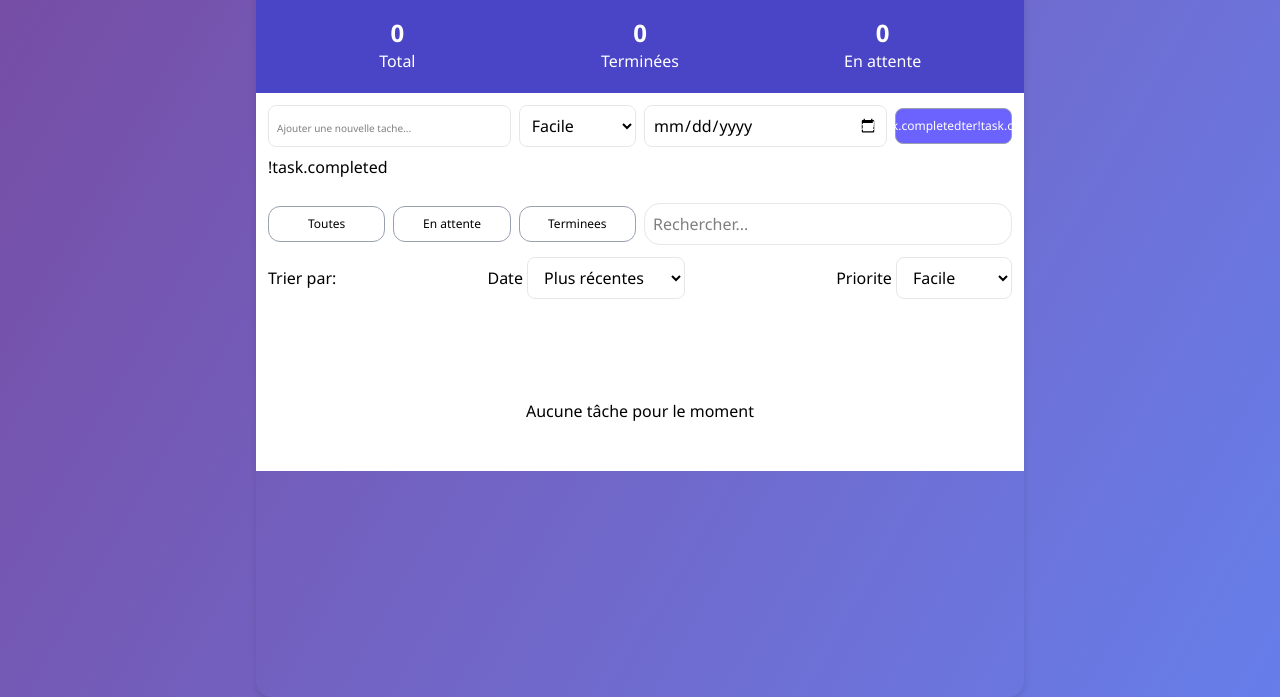
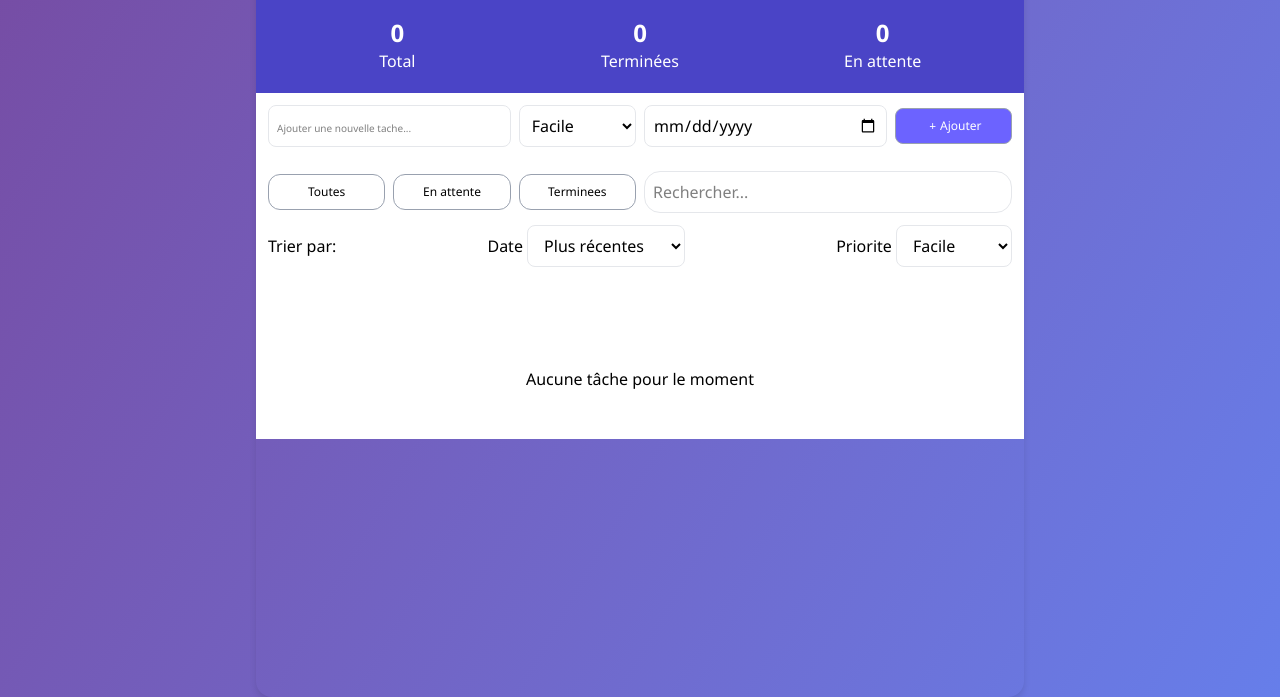
Before and after one commit to PolaWaffo/todo_list, a website with bundled scripts: page src/index.html in a window 1280 px wide. Shown: the part 143-840 px from the top of the page. Built offline with nearby package versions, Linux system fonts and the light colour scheme; some icons are missing; files whose address does not match are found by name.

Commit message:
project ready

```diff
--- a/src/index.html
+++ b/src/index.html
@@ -92,8 +92,8 @@
           type="submit"
           class="bg-primary dark:bg-gray-900 justify-center self-center flex items-center text-white rounded-lg btn px-2"
         >
-          <i class="fa-solid fa-plus"></i>Ajou!task.completedter!task.completed
-        </button>!task.completed
+          <i class="fa-solid fa-plus"></i>Ajouter
+        </button>
       </form>
       <section
         class="grid md:grid-cols-2 gap-2 p-3 bg-white dark:bg-gray-900 dark:text-white items-center"
```
